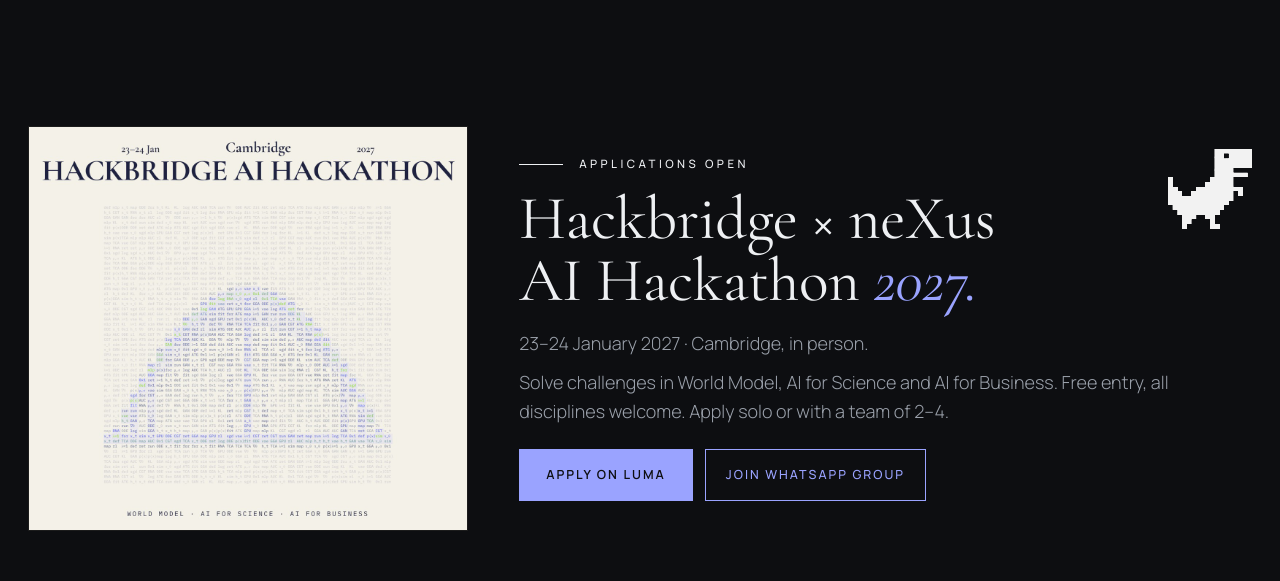
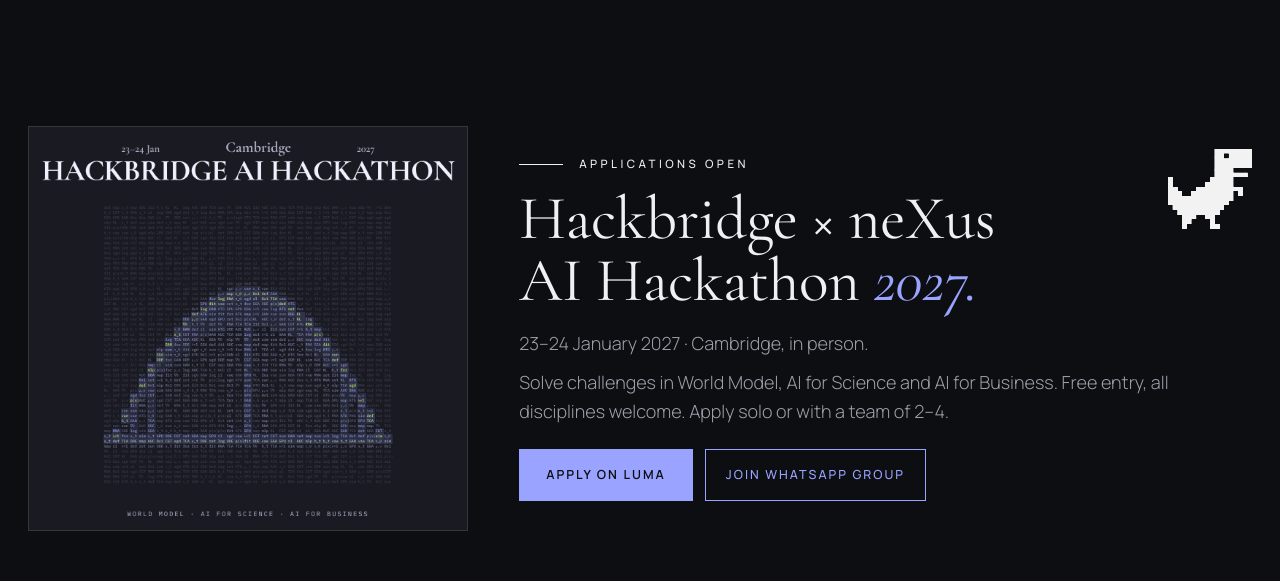
Before and after one commit to Hackbridge-2018/hackbridge-2018.github.io, a plain HTML site: page index.html in a window 1280 px wide. Shown: the part 1140-1721 px from the top of the page. Drawn offline with nearby package versions, Linux system fonts and the light colour scheme.

Commit message:
Try graphite (dark) hackathon cover (preview)
Co-Authored-By: Claude Opus 5.5 <noreply@anthropic.com>
Claude-Session: https://claude.ai/code/session_01N1yEK66b3WeEW2touuHySQ

```diff
--- a/index.html
+++ b/index.html
@@ -195,7 +195,7 @@ figcaption{position:absolute;left:0;bottom:0;right:0;padding:36px 16px 14px;font
 .ev-b{font-size:13px;letter-spacing:.14em;padding:7px 18px}
 .ev-f{margin-top:26px;font-size:15px;letter-spacing:.1em}
 /* V1: cream card, close to reference */
-.ev.v1{background:#f4f1e9;color:#1c1c1c;border:1px solid #1c1c1c}
+.ev.v1{background:#1a1b22;color:#eef0ff;border:1px solid rgba(255,255,255,.12)}
 
 .ev.v1 .ev-d,.ev.v1 .ev-f{color:#6b6b6b}
 .ev.v1 .ev-b{color:#1f7a3a;border:1.5px solid #1f7a3a;background:#e7f3e9}
@@ -342,7 +342,7 @@ footer a:not(.logo){color:var(--muted)}footer a:not(.logo):hover{color:var(--fg)
   <section id="hackathon" class="hk-sec" aria-label="Hackbridge × neXus AI Hackathon 2027">
     <div class="wrap hk-grid">
       <a class="ev v1" href="https://luma.com/nywthv75" target="_blank" rel="noopener" aria-label="Hackbridge × neXus AI Hackathon 2027 on Luma">
-        <div class="ev-img"><img src="img/hackathon-2027-cover.jpg" alt="Hackbridge AI Hackathon, 23–24 January 2027, Cambridge" width="1200" height="1104"></div>
+        <div class="ev-img"><img src="img/hackathon-2027-cover-dark.jpg" alt="Hackbridge AI Hackathon, 23–24 January 2027, Cambridge" width="1200" height="1104"></div>
       </a>
       <div class="hk-side">
         <img class="hk-dino" src="img/nexus-dino.png" alt="" width="212" height="200">
```
Also changed, not shown: img/hackathon-2027-cover-dark.jpg (added).
